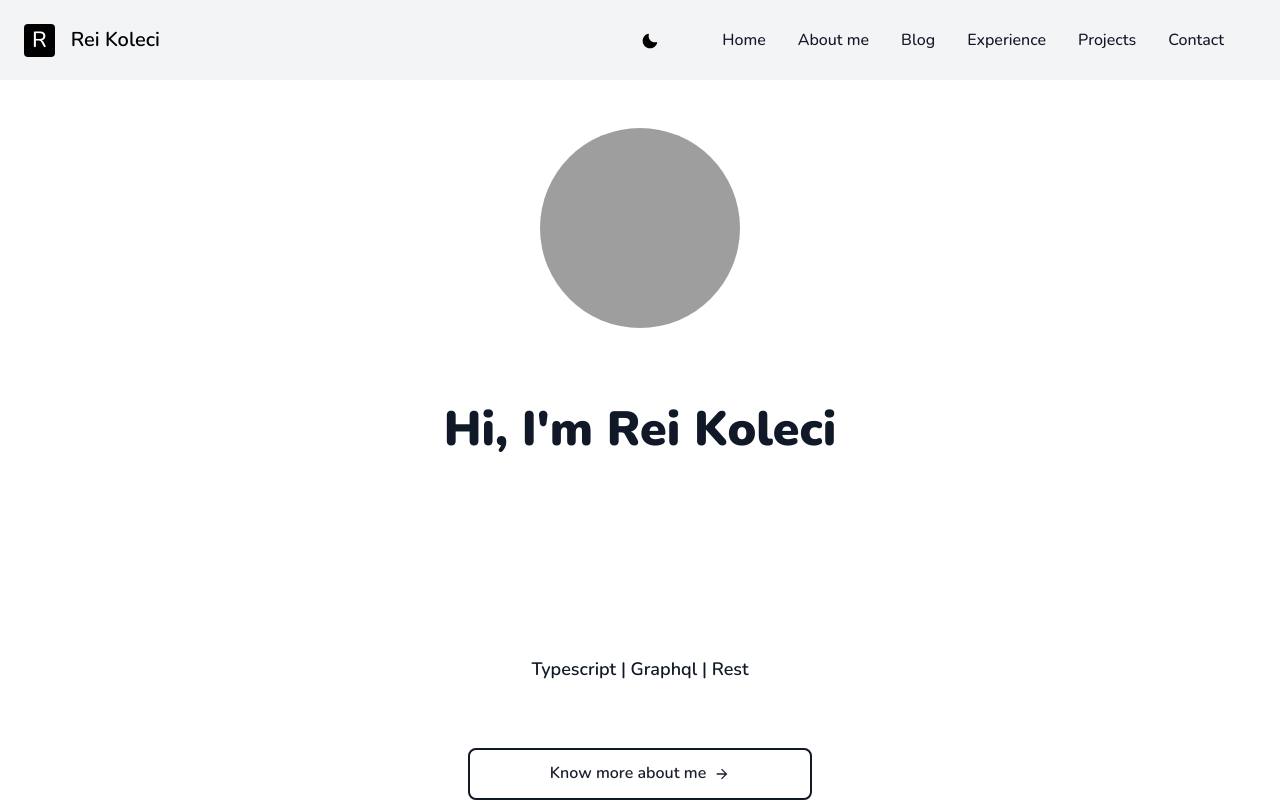
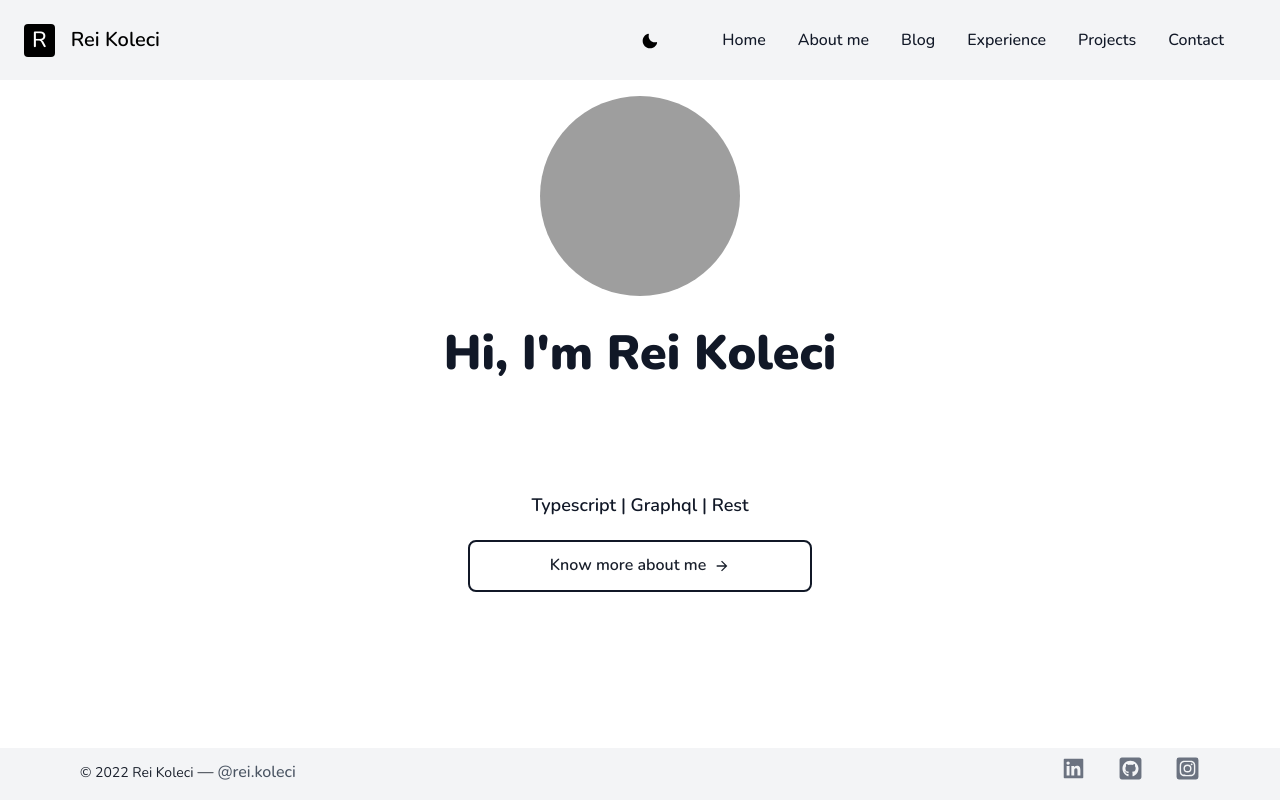
Before and after one commit to rkoleci/portfolio-web, a Next.js app: page /home in a window 1280 px wide. Shown: the top 802 px of the page. Built offline with nearby package versions, Linux system fonts and the light colour scheme; grey boxes are pictures that could not be loaded.

Commit message:
Fix height on home page

```diff
--- a/components/footer.tsx
+++ b/components/footer.tsx
@@ -6,7 +6,7 @@
 export default function Footer() {
   return (
     <Flex
-      position="absolute"
+      position="fixed"
       bottom="0"
       left="0"
       width="100%"
--- a/pages/home.tsx
+++ b/pages/home.tsx
@@ -1,14 +1,14 @@
-import { Flex, Button, Text, Image } from "@chakra-ui/react";
+import { Container, Flex, Button, Text, Image } from "@chakra-ui/react";
 import { ArrowForwardIcon } from "@chakra-ui/icons";
 
 export default function Home() {
   return (
+    <Container height="70vh" p="4">
       <Flex
         direction="column"
-      minHeight="100vh"
         justifyContent="space-between"
         alignItems="center"
-      p="3rem"
+        height="100%"
       >
         <Image
           boxSize={{
@@ -52,5 +52,6 @@
           Know more about me
         </Button>
       </Flex>
+    </Container>
   );
 }
--- a/styles/globals.css
+++ b/styles/globals.css
@@ -1,15 +1,25 @@
-html,
+html {
+  padding: 0;
+  margin: 0;
+  font-family: -apple-system, BlinkMacSystemFont, Segoe UI, Roboto, Oxygen,
+    Ubuntu, Cantarell, Fira Sans, Droid Sans, Helvetica Neue, sans-serif;
+    height: 100%;
+}
 body {
   padding: 0;
   margin: 0;
   font-family: -apple-system, BlinkMacSystemFont, Segoe UI, Roboto, Oxygen,
     Ubuntu, Cantarell, Fira Sans, Droid Sans, Helvetica Neue, sans-serif;
+    min-height: 100vh;
 }
 
-#__next {
-  position: relative;
-  min-height: 100vh;
-  padding-bottom: 100px;
+div#__next {
+  min-height: 100%;
+}
+
+main {
+  min-height: 100%;
+  padding-bottom: 50px;
 }
 
 a {
```
Lines whose indentation alone changed are shown as unchanged.
